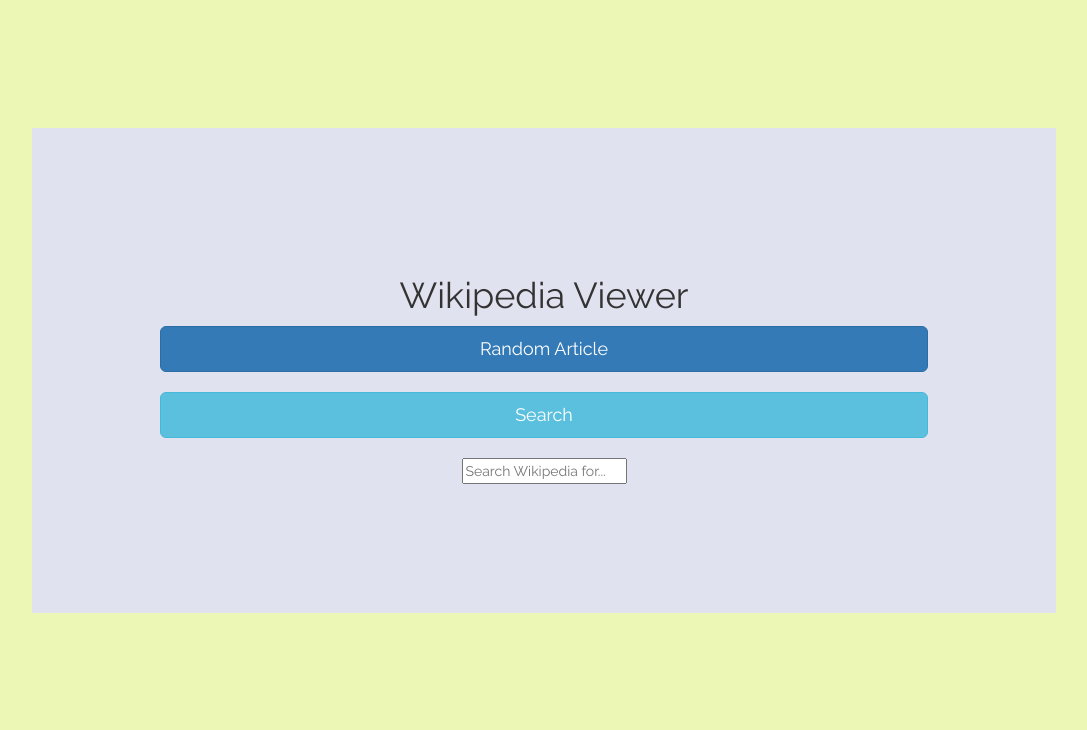
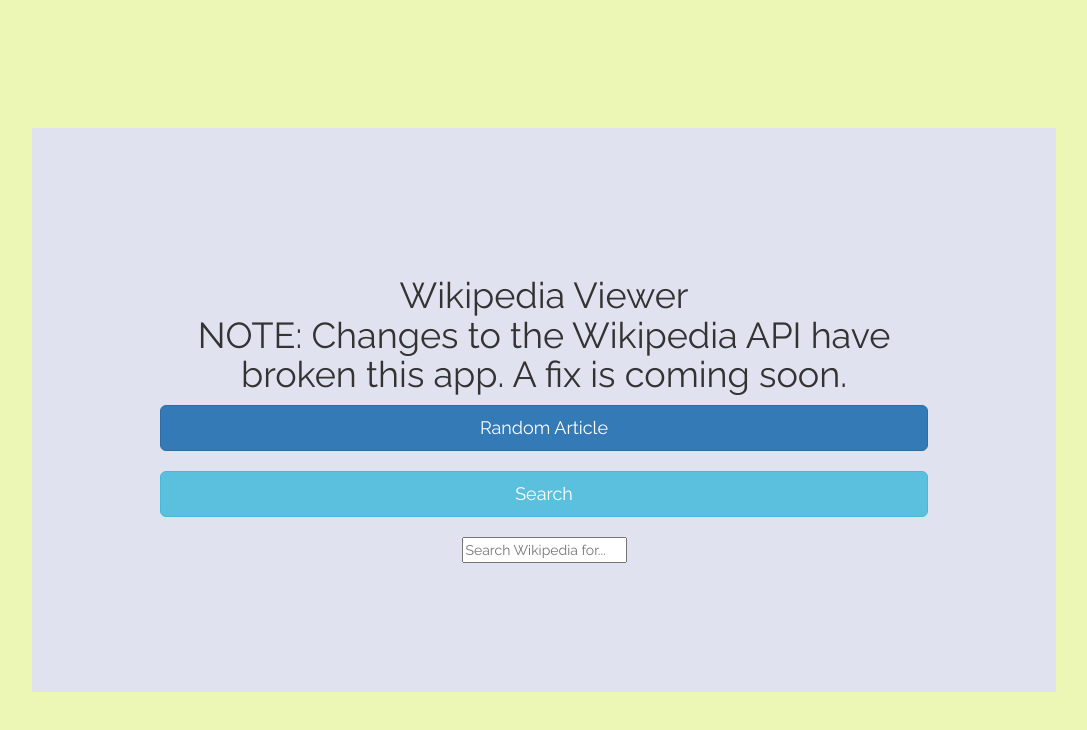
Before and after one commit to JHenderson219/Wikipedia-Viewer-2, a plain HTML site: page index.html in a window 1280 px wide. Shown: the whole page, without its empty margins (96-1183 px from the left). Drawn offline with nearby package versions, Linux system fonts and the light colour scheme; no server answers.

Commit message:
Fixed HTML Validation issues, discoverd that API changes have broken the app

```diff
--- a/index.html
+++ b/index.html
@@ -13,7 +13,7 @@
 	<div class="container-fluid foreground">
 		<div class="row">
 			<div class="col-xs-12">
-				<h1 class="text-center"> Wikipedia Viewer </h1>
+				<h1 class="text-center"> Wikipedia Viewer <br> NOTE: Changes to the Wikipedia API have broken this app. A fix is coming soon. </h1>
 			</div>
 		</div>
 		<div class = "row">
```
